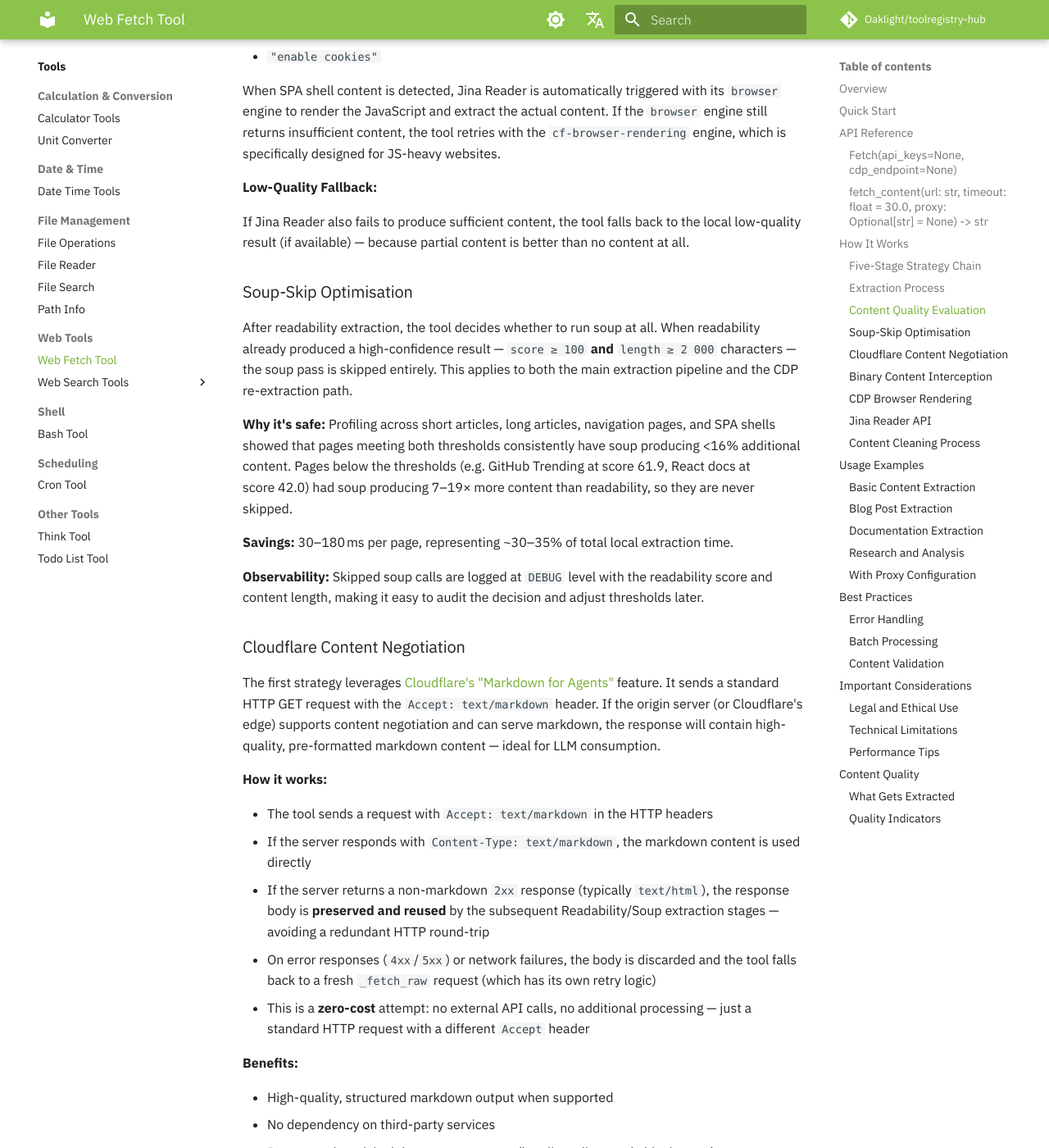
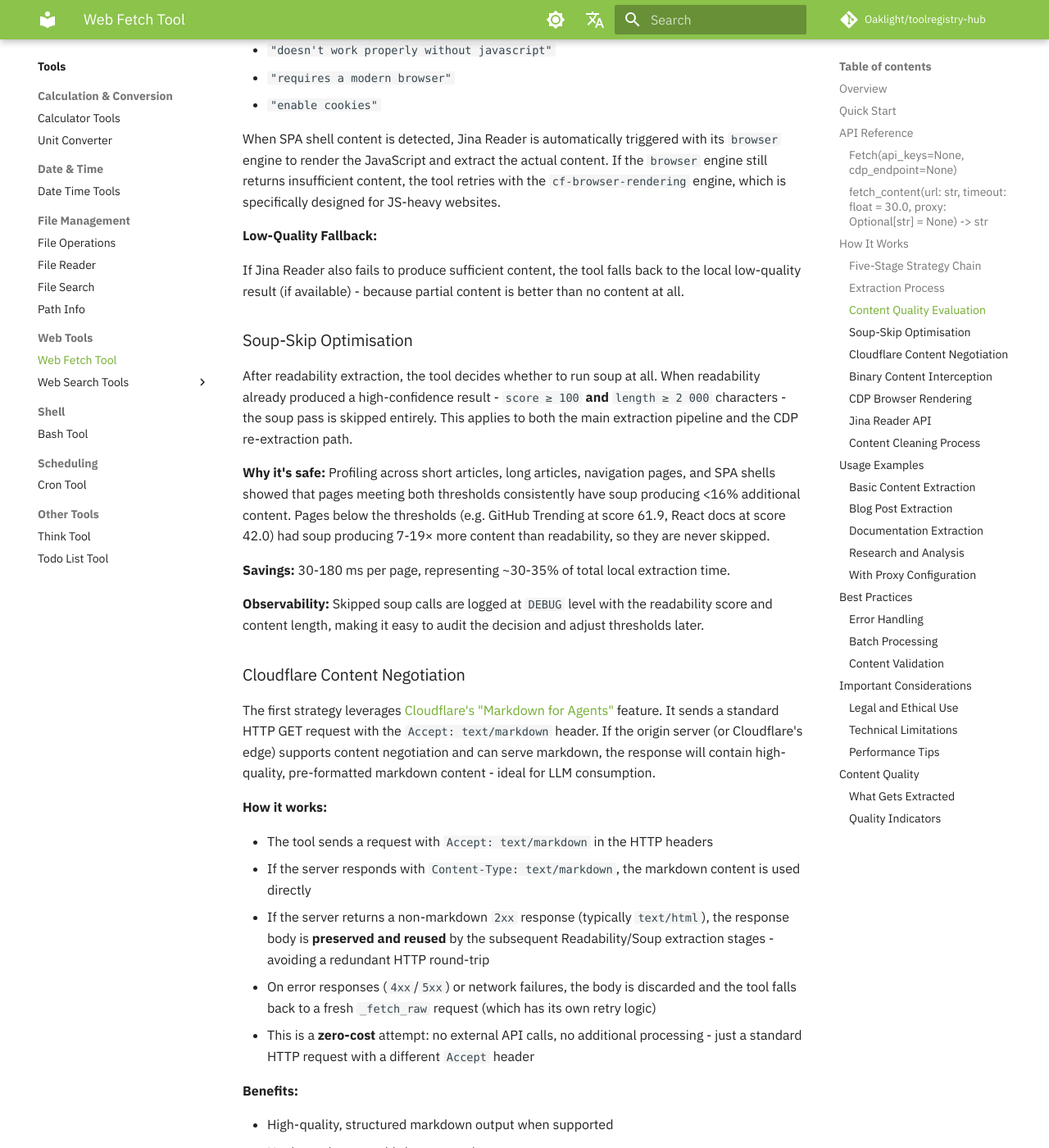
Before and after one commit to Oaklight/toolregistry-hub, an MkDocs documentation site: the page built from docs/tools/websearch/web_fetch_tool.md, in a window 1280 px wide and 1400 px high, scrolled down 5538 px. Shown: the whole window at 82% size. Built offline with MkDocs 1.6.1 and Material for MkDocs 9.7.7, drawn with Linux system fonts in a browser that asks for light colours; some web fonts are replaced; comment, search, counter and statistics services are not loaded; some of the changed text lies outside the part shown.

Commit message:
docs(en): update changelog and fetch docs for #135, #138, #139

```diff
--- a/docs/tools/websearch/web_fetch_tool.md
+++ b/docs/tools/websearch/web_fetch_tool.md
@@ -8,7 +8,7 @@ author: Oaklight
 
 # Web Fetch Tool
 
-The Web Fetch tool provides intelligent webpage content extraction from URLs. It uses a five-stage strategy chain — Cloudflare Content Negotiation, Readability extraction, zerodep soup parsing, CDP Browser Rendering, and Jina Reader API — with **content quality evaluation** and **smart fallback** to extract clean, readable content from webpages while handling various website structures and formats, including JavaScript-heavy Single Page Applications (SPAs).
+The Web Fetch tool provides intelligent webpage content extraction from URLs. It uses a five-stage strategy chain - Cloudflare Content Negotiation, Readability extraction, zerodep soup parsing, CDP Browser Rendering, and Jina Reader API - with **content quality evaluation** and **smart fallback** to extract clean, readable content from webpages while handling various website structures and formats, including JavaScript-heavy Single Page Applications (SPAs).
 
 ## Overview
 
@@ -89,7 +90,7 @@ The Web Fetch tool uses a five-stage extraction approach with **content quality
 4. **CDP Browser Rendering**: Self-hosted headless browser rendering via Chrome DevTools Protocol for SPA pages (requires `CDP_ENDPOINT` configuration)
 5. **Jina Reader (Fallback)**: External API with multi-engine retry (`browser` → `cf-browser-rendering`) for JavaScript rendering (SPA support)
 
-The tool minimises HTTP round-trips: if Cloudflare Content Negotiation returns `text/html` instead of markdown (the common case), the response body is preserved and passed directly to the Readability/Soup extraction pipeline — no redundant second request is made. Both local strategies share this single HTML copy. When readability produces a high-confidence result (score ≥ 100 and text ≥ 2 000 characters), the soup pass is **skipped entirely**, saving 30–180 ms depending on document size. Otherwise the tool compares results from both strategies and picks the better one. If local extraction is insufficient and a CDP endpoint is configured, the tool renders the page in a headless browser and re-extracts content from the rendered HTML. If CDP is unavailable or still produces insufficient content, it falls back to Jina Reader.
+The tool minimises HTTP round-trips: if Cloudflare Content Negotiation returns `text/html` instead of markdown (the common case), the response body is preserved and passed directly to the Readability/Soup extraction pipeline - no redundant second request is made. Both local strategies share this single HTML copy. When readability produces a high-confidence result (score ≥ 100 and text ≥ 2 000 characters), the soup pass is **skipped entirely**, saving 30-180 ms depending on document size. Otherwise the tool compares results from both strategies and picks the better one. If local extraction is insufficient and a CDP endpoint is configured, the tool renders the page in a headless browser and re-extracts content from the rendered HTML. If CDP is unavailable or still produces insufficient content, it falls back to Jina Reader.
 
 Before entering the extraction pipeline, the tool checks the response content type. Binary content types (`image/*`, `audio/*`, `video/*`, `font/*`, `application/pdf`, `application/zip`, `application/octet-stream`, etc.) are rejected early with a `FetchError`, preventing wasted CPU on un-extractable content.
 
@@ -152,29 +153,29 @@ When SPA shell content is detected, Jina Reader is automatically triggered with
 
 **Low-Quality Fallback:**
 
-If Jina Reader also fails to produce sufficient content, the tool falls back to the local low-quality result (if available) — because partial content is better than no content at all.
+If Jina Reader also fails to produce sufficient content, the tool falls back to the local low-quality result (if available) - because partial content is better than no content at all.
 
 ### Soup-Skip Optimisation
 
-After readability extraction, the tool decides whether to run soup at all.  When readability already produced a high-confidence result — `score ≥ 100` **and** `length ≥ 2 000` characters — the soup pass is skipped entirely.  This applies to both the main extraction pipeline and the CDP re-extraction path.
+After readability extraction, the tool decides whether to run soup at all.  When readability already produced a high-confidence result - `score ≥ 100` **and** `length ≥ 2 000` characters - the soup pass is skipped entirely.  This applies to both the main extraction pipeline and the CDP re-extraction path.
 
-**Why it's safe:**  Profiling across short articles, long articles, navigation pages, and SPA shells showed that pages meeting both thresholds consistently have soup producing <16% additional content.  Pages below the thresholds (e.g. GitHub Trending at score 61.9, React docs at score 42.0) had soup producing 7–19× more content than readability, so they are never skipped.
+**Why it's safe:**  Profiling across short articles, long articles, navigation pages, and SPA shells showed that pages meeting both thresholds consistently have soup producing <16% additional content.  Pages below the thresholds (e.g. GitHub Trending at score 61.9, React docs at score 42.0) had soup producing 7-19× more content than readability, so they are never skipped.
 
-**Savings:**  30–180 ms per page, representing ~30–35% of total local extraction time.
+**Savings:**  30-180 ms per page, representing ~30-35% of total local extraction time.
 
 **Observability:**  Skipped soup calls are logged at `DEBUG` level with the readability score and content length, making it easy to audit the decision and adjust thresholds later.
 
 ### Cloudflare Content Negotiation
 
-The first strategy leverages [Cloudflare's "Markdown for Agents"](https://blog.cloudflare.com/markdown-for-agents/) feature. It sends a standard HTTP GET request with the `Accept: text/markdown` header. If the origin server (or Cloudflare's edge) supports content negotiation and can serve markdown, the response will contain high-quality, pre-formatted markdown content — ideal for LLM consumption.
+The first strategy leverages [Cloudflare's "Markdown for Agents"](https://blog.cloudflare.com/markdown-for-agents/) feature. It sends a standard HTTP GET request with the `Accept: text/markdown` header. If the origin server (or Cloudflare's edge) supports content negotiation and can serve markdown, the response will contain high-quality, pre-formatted markdown content - ideal for LLM consumption.
 
 **How it works:**
 
 - The tool sends a request with `Accept: text/markdown` in the HTTP headers
 - If the server responds with `Content-Type: text/markdown`, the markdown content is used directly
-- If the server returns a non-markdown `2xx` response (typically `text/html`), the response body is **preserved and reused** by the subsequent Readability/Soup extraction stages — avoiding a redundant HTTP round-trip
+- If the server returns a non-markdown `2xx` response (typically `text/html`), the response body is **preserved and reused** by the subsequent Readability/Soup extraction stages - avoiding a redundant HTTP round-trip
 - On error responses (`4xx`/`5xx`) or network failures, the body is discarded and the tool falls back to a fresh `_fetch_raw` request (which has its own retry logic)
-- This is a **zero-cost** attempt: no external API calls, no additional processing — just a standard HTTP request with a different `Accept` header
+- This is a **zero-cost** attempt: no external API calls, no additional processing - just a standard HTTP request with a different `Accept` header
 
 **Benefits:**
 
@@ -217,13 +218,13 @@ When local extraction produces insufficient content (SPA shell or too short) and
 **Configuration:**
 
 - Set `CDP_ENDPOINT` environment variable (e.g., `ws://localhost:9222`) or pass `cdp_endpoint` to the `Fetch()` constructor
-- The CDP stage is **entirely optional** — if unconfigured, the tool skips directly to Jina Reader
+- The CDP stage is **entirely optional** - if unconfigured, the tool skips directly to Jina Reader
 - All CDP errors are caught silently; a failed CDP attempt never breaks the pipeline
 
 **Benefits:**
 
 - Self-hosted SPA rendering without relying on external APIs
-- No rate limits or API quotas — render as many pages as your browser instance can handle
+- No rate limits or API quotas - render as many pages as your browser instance can handle
 - Works with any CDP-compatible browser
 
 ### Jina Reader API
@@ -245,7 +246,7 @@ The Jina Reader serves as the fallback strategy for pages that local extraction
 
 **Timeout Separation:**
 
-The HTTP client transport timeout is set to `timeout + 10s` (buffer), while the Jina `X-Timeout` is set to `timeout`. This prevents the HTTP client from timing out before Jina finishes rendering the page — a common issue with SPA pages that require extra rendering time.
+The HTTP client transport timeout is set to `timeout + 10s` (buffer), while the Jina `X-Timeout` is set to `timeout`. This prevents the HTTP client from timing out before Jina finishes rendering the page - a common issue with SPA pages that require extra rendering time.
 
 The JSON response is parsed to extract the `data.content` field, which contains the rendered page content.
 
```
Also changed, not shown: other parts of docs/tools/websearch/web_fetch_tool.md (+4 -2 lines), docs/changelog.md (+2 -0 lines).
